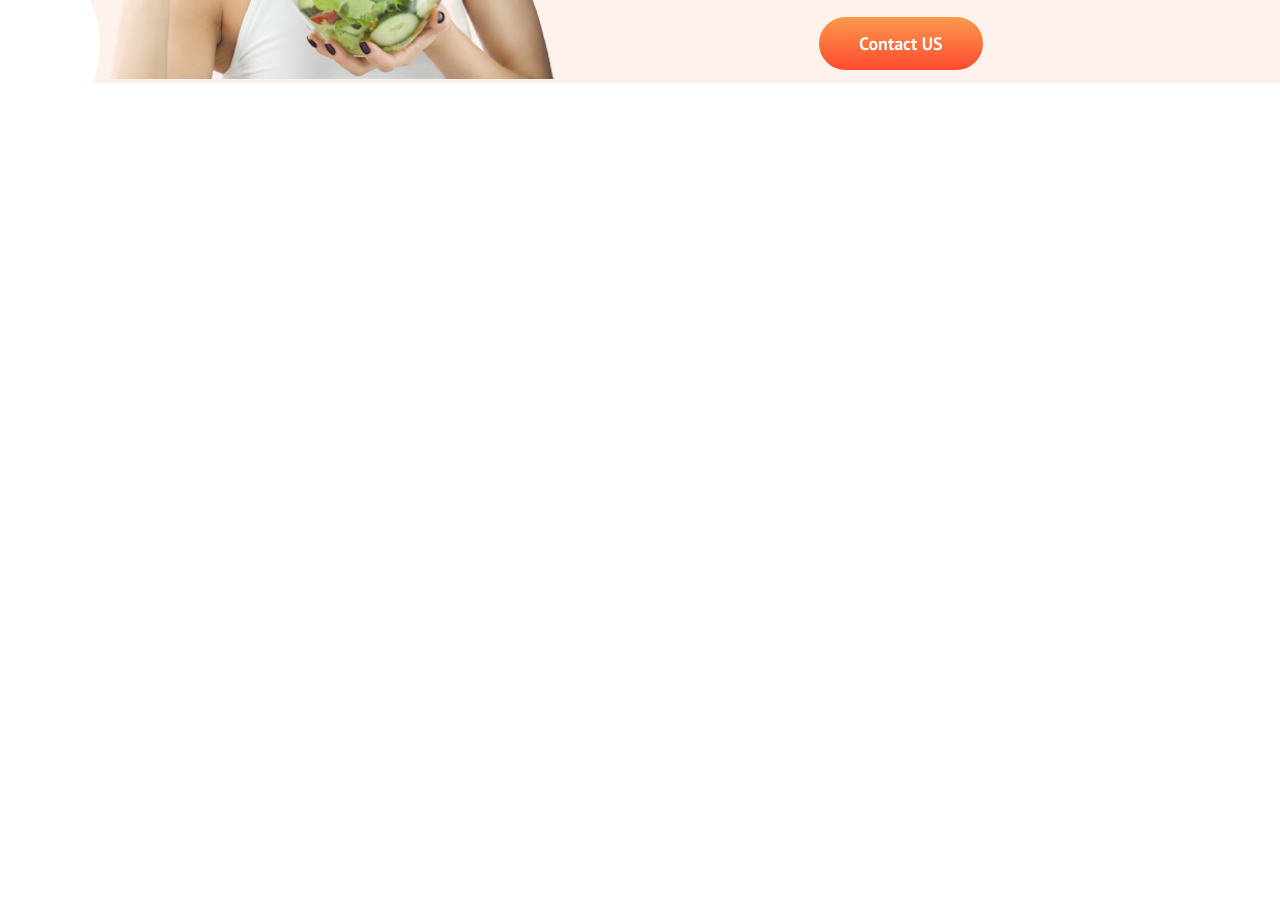
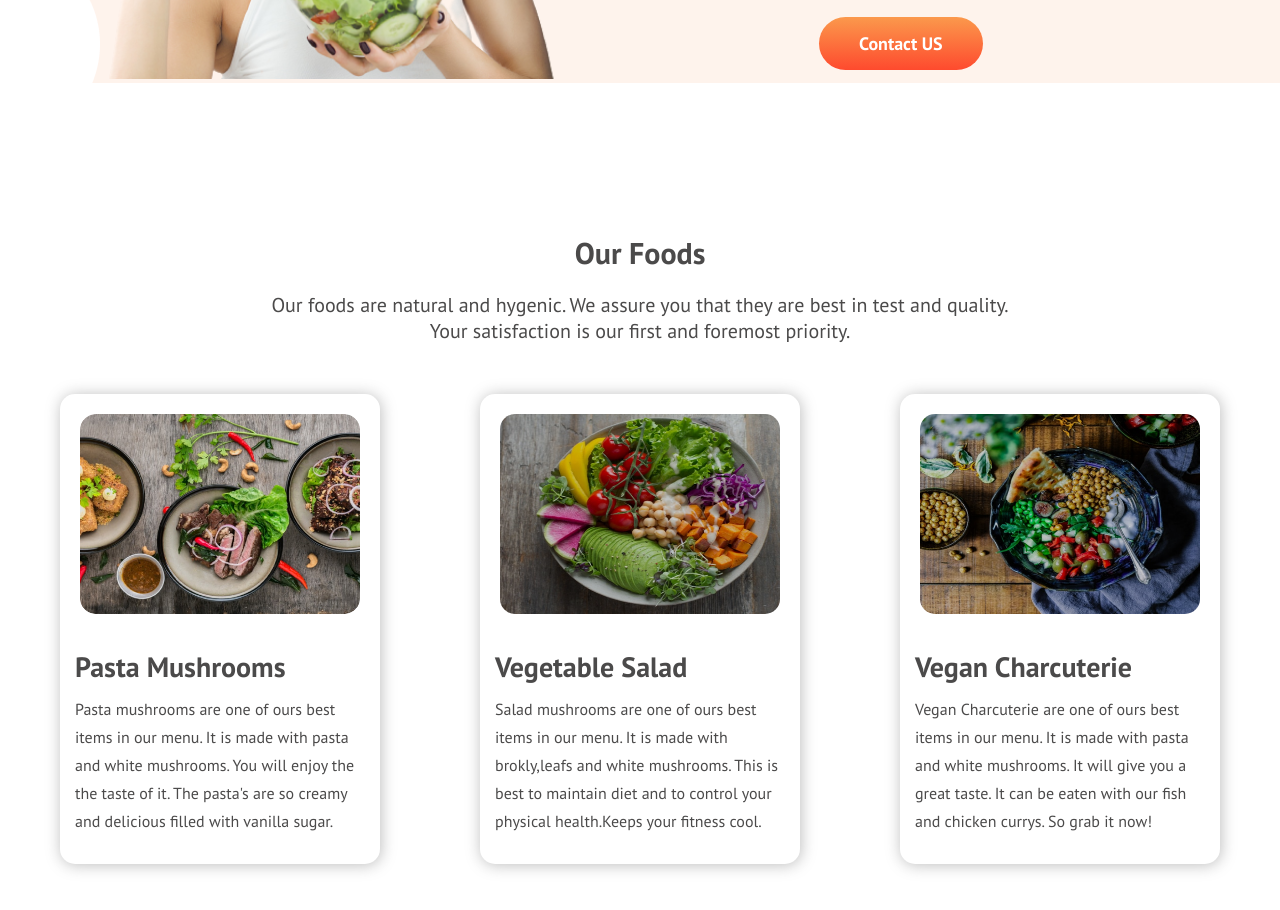
Before and after one commit to Shariful-Islam-Sourav/foodie, a plain HTML site: page index.html in a window 1280 px wide. Shown: the part 1510-2420 px from the top of the page. Before the commit the page ends 1743 px from the top, so only its background shows below. Drawn offline with Linux system fonts and the light colour scheme.

Commit message:
Recipe Section Added

```diff
--- a/index.html
+++ b/index.html
@@ -58,5 +58,27 @@
         </div>
     </section>
     <!--About Section End-->
+    <section class="reciepe-section">
+        <h2>Our Foods</h2>
+        <p>Our foods are natural and hygenic. We assure you that they are best in test and quality.<br> Your satisfaction is our first and foremost priority.</p>
+        <div class="recipe-card">
+            <div class="card">
+                <img src="./assets/Project Cover1.jpg" alt="food">
+                <h3>Pasta Mushrooms</h3>
+                <p>Pasta mushrooms are one of ours best items in our menu. It is made with pasta and white mushrooms. You will enjoy the the taste of it. The pasta's are so creamy and delicious filled with vanilla sugar.</p>
+            </div>
+            <div class="card">
+                <img src="./assets/Project Cover5.png" alt="food">
+                <h3>Vegetable Salad</h3>
+                <p>Salad mushrooms are one of ours best items in our menu. It is made with brokly,leafs and white mushrooms. This is best to maintain diet and to control your physical health.Keeps your fitness cool.</p>
+            </div>
+            <div class="card">
+                <img src="./assets/Project Cover8.png" alt="food">
+                <h3>Vegan Charcuterie</h3>
+                <p>Vegan Charcuterie are one of ours best items in our menu. It is made with pasta and white mushrooms. It will give you a great taste. It can be eaten with our fish and chicken currys. So grab it now!</p>
+            </div>
+        </div>
+    </section>
+    <!-- Recipe Section End-->
   </body>
 </html>
--- a/style.css
+++ b/style.css
@@ -3,6 +3,12 @@
   margin: 0;
   padding: 0;
   box-sizing: border-box;
+}
+h1,
+h2,
+h3,
+p {
+  color: #4b4a4a;
 }
 a {
   text-decoration: none;
@@ -64,7 +70,6 @@ ul li a:hover {
 }
 .text-content {
   width: 30%;
-  color: #4b4a4a;
 }
 .hero-text {
   margin-right: 15%;
@@ -91,6 +96,48 @@ ul li a:hover {
   margin-left: 15%;
 }
 .contact {
-    padding: 15px 40px;
-    border-radius: 30px;
+  padding: 15px 40px;
+  border-radius: 30px;
 }
+.reciepe-section {
+  text-align: center;
+  margin-bottom: 150px;
+}
+.reciepe-section h2 {
+  margin-bottom: 20px;
+  font-size: 30px;
+}
+.reciepe-section p {
+  margin-bottom: 50px;
+  font-size: 20px;
+}
+.recipe-card {
+  display: flex;
+  align-items: center;
+  justify-content: center;
+}
+.card {
+  width: 320px;
+  height: 470px;
+  margin: 0px 50px;
+  border-radius: 15px;
+  box-shadow: 1px 1px 15px rgba(119, 119, 119, 0.486);
+  text-align: start;
+}
+.card img {
+  width: 280px;
+  height: 200px;
+  margin: 20px;
+  border-radius: 15px;
+}
+.card h3 {
+  font-size: 28px;
+}
+.card p {
+    line-height: 28px;
+    font-size: 16px;
+}
+.card h3,
+.card p {
+  margin: 10px 10px 10px 15px;
+}
```
